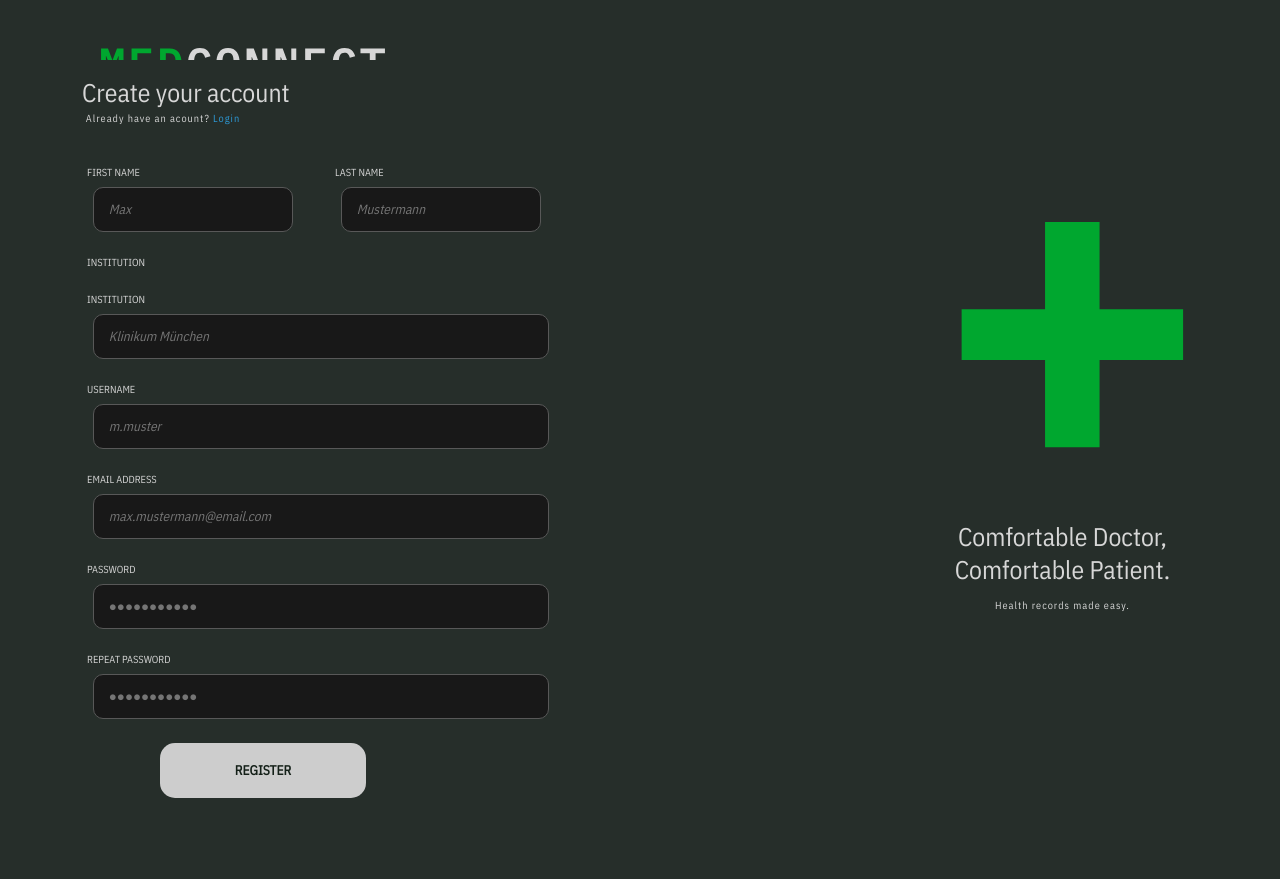
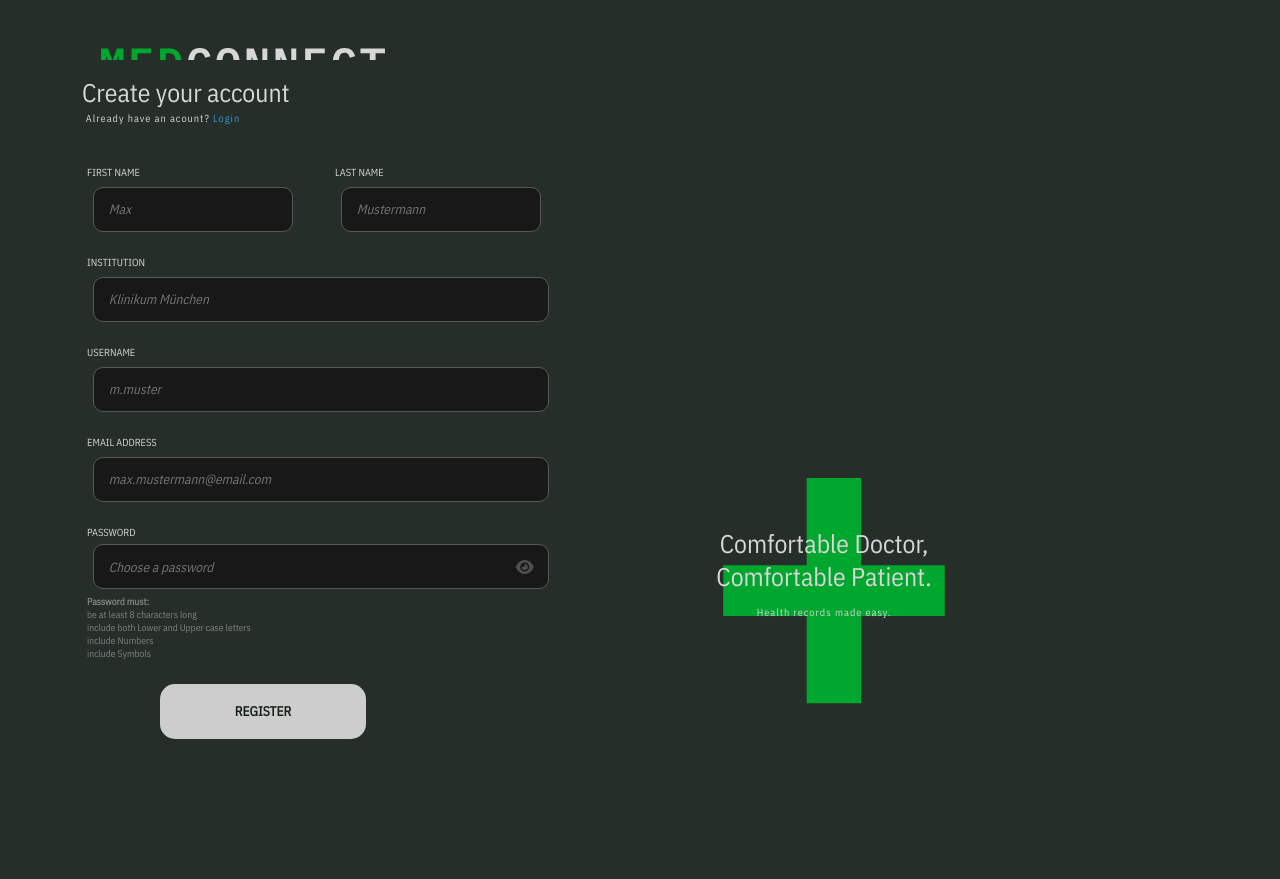
Before and after one commit to xginevra/FastRegProject, a PHP site: page /register.html in a window 1280 px wide. Shown: the part 24-903 px from the top of the page. Before the commit the page ends 822 px from the top, so only its background shows below. Run offline with PHP 8.4, Linux system fonts and the light colour scheme.

Commit message:
sorry :D

```diff
--- a/medconnect/register.html
+++ b/medconnect/register.html
@@ -6,6 +6,7 @@
     <meta charset="UTF-8">
     <meta name="viewport" content="width=device-width, initial-scale=1.0">
     <link rel="stylesheet" href="stylesdraft.css" />
+    <link rel="stylesheet" href="https://cdnjs.cloudflare.com/ajax/libs/font-awesome/6.5.1/css/all.min.css">
     <title>Get Started!</title>
     <script defer src="script.js"></script>
 </head>
@@ -37,7 +38,7 @@
                 </div>
             </div>
             <div class="entryarea2">
-            <div class="labelline">INSTITUTION</div>
+
             <div class="formcolumn">
                 <div>
                     <div class="labelline">INSTITUTION</div>
@@ -60,13 +61,20 @@
             <div class="formcolumn">
                 <div>
                     <div class="labelline">PASSWORD</div>
-                    <input class="rest" type="password" name="u_password" required="required" placeholder="●●●●●●●●●●●">
-                </div>
-            </div>
-            <div class="formcolumn">
-                <div>
-                    <div class="labelline">REPEAT PASSWORD</div>
-                    <input class="rest" type="password" required="required" placeholder="●●●●●●●●●●●">
+                <div class="password-input-box">
+                        <input class="rest" type="password" name="u_password" required="required" placeholder="Choose a password" style="padding-right: 45px;">
+                        <i class="fa-solid fa-eye show-password" style="color: #4f4f4f;"></i>
+                </div></div>
+                    <div class="password-checklist">
+
+                        <ul class="checklist">
+                            <h3 class="pass-checklist">Password must:</h3>
+                            <li class="list-item">be at least 8 characters long</li>
+                            <li class="list-item">include both Lower and Upper case letters</li>
+                            <li class="list-item">include Numbers</li>
+                            <li class="list-item">include Symbols</li>
+                        </ul>
+                    </div>
                 </div>
             </div>
             <div class="formcolumn">
--- a/medconnect/stylesdraft.css
+++ b/medconnect/stylesdraft.css
@@ -1,5 +1,6 @@
 @import url('https://fonts.googleapis.com/css?family=IBM+Plex+Sans+Condensed');
 @import url('https://fonts.googleapis.com/css2?family=IBM+Plex+Mono&display=swap');
+
 
 * {
     box-sizing: border-box;
@@ -289,6 +290,11 @@
     margin-top: 3vh;
 }
 
+.pass-checklist{
+    color: #828282;
+    font-size: 0.75vw;
+}
+
 .plus{
     color:#00A72F;
     font-size: 60vh;
@@ -355,3 +361,59 @@
 select:hover{
     box-shadow: rgba(0, 0, 0, 0);
 }
+
+.password-input-box {
+    display: flex;
+    align-items: center;
+    position: relative;
+    height: 40px;
+}
+
+.password {
+    flex: 1;
+    background-color: #181818;
+    border: solid 1.5px #585858;
+    color: #D7D7D7;
+    padding-left: 15px;
+    border-radius: 10px;
+    height: 45px;
+    font-style: italic;
+    width: 456px;
+
+}
+
+.fa-eye {
+    position: absolute;
+    right: 15px;
+    top: 50%;
+    transform: translateY(-50%);
+    color: #4f4f4f;
+    cursor: pointer;
+}
+
+.show-pass{
+    position: absolute;
+    cursor: pointer;
+    top: 50%;
+    right: 15px;
+    transform: translateY(-50%);
+
+}
+
+.password-checklist{
+    margin-left: 3.3vw;
+    margin-top: 1vh;
+}
+
+.checklist{
+    list-style:none;
+}
+
+.list-item{
+    color: #828282;
+    font-size: 0.75vw;
+}
+
+.list-item::before{
+    content: '';
+}
```
